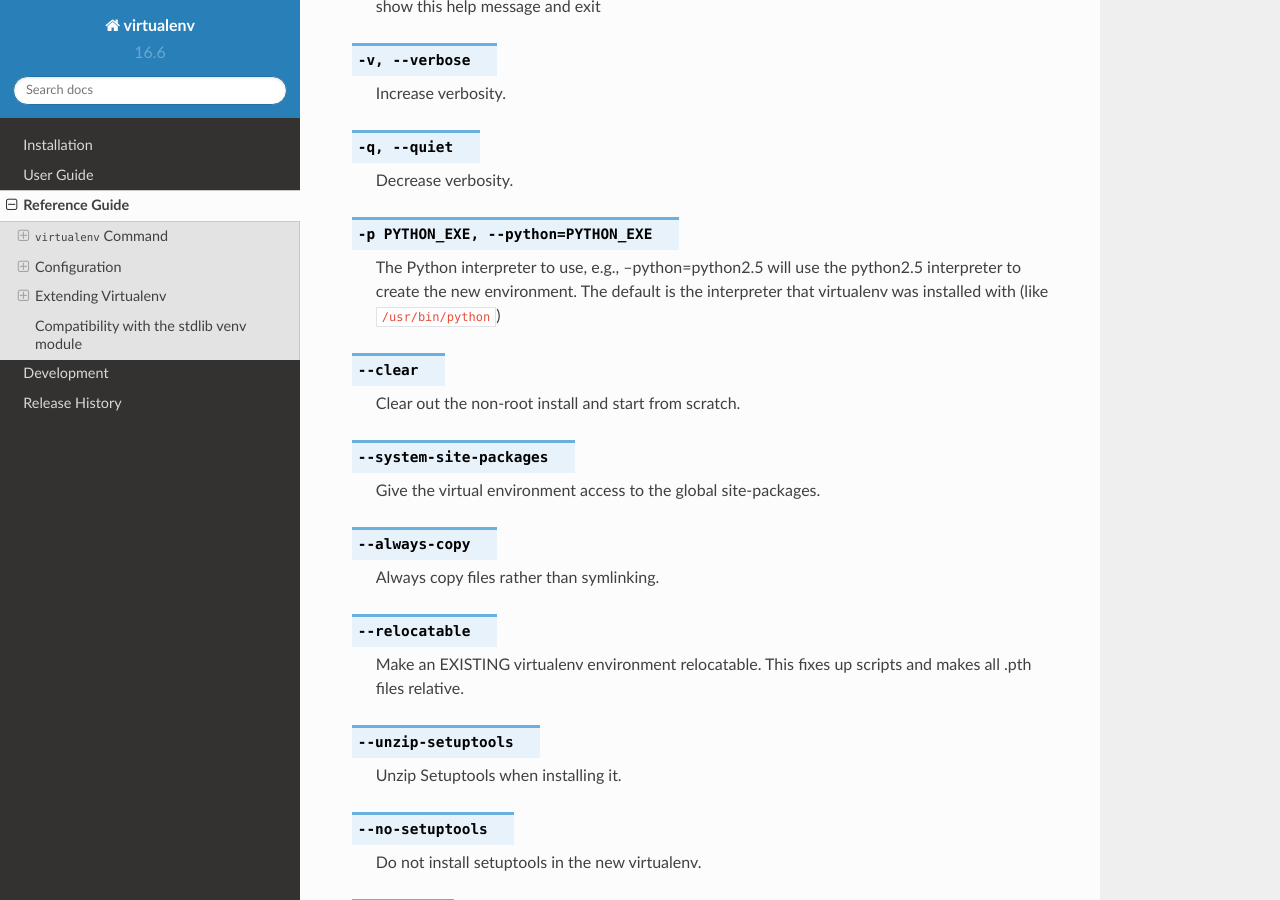
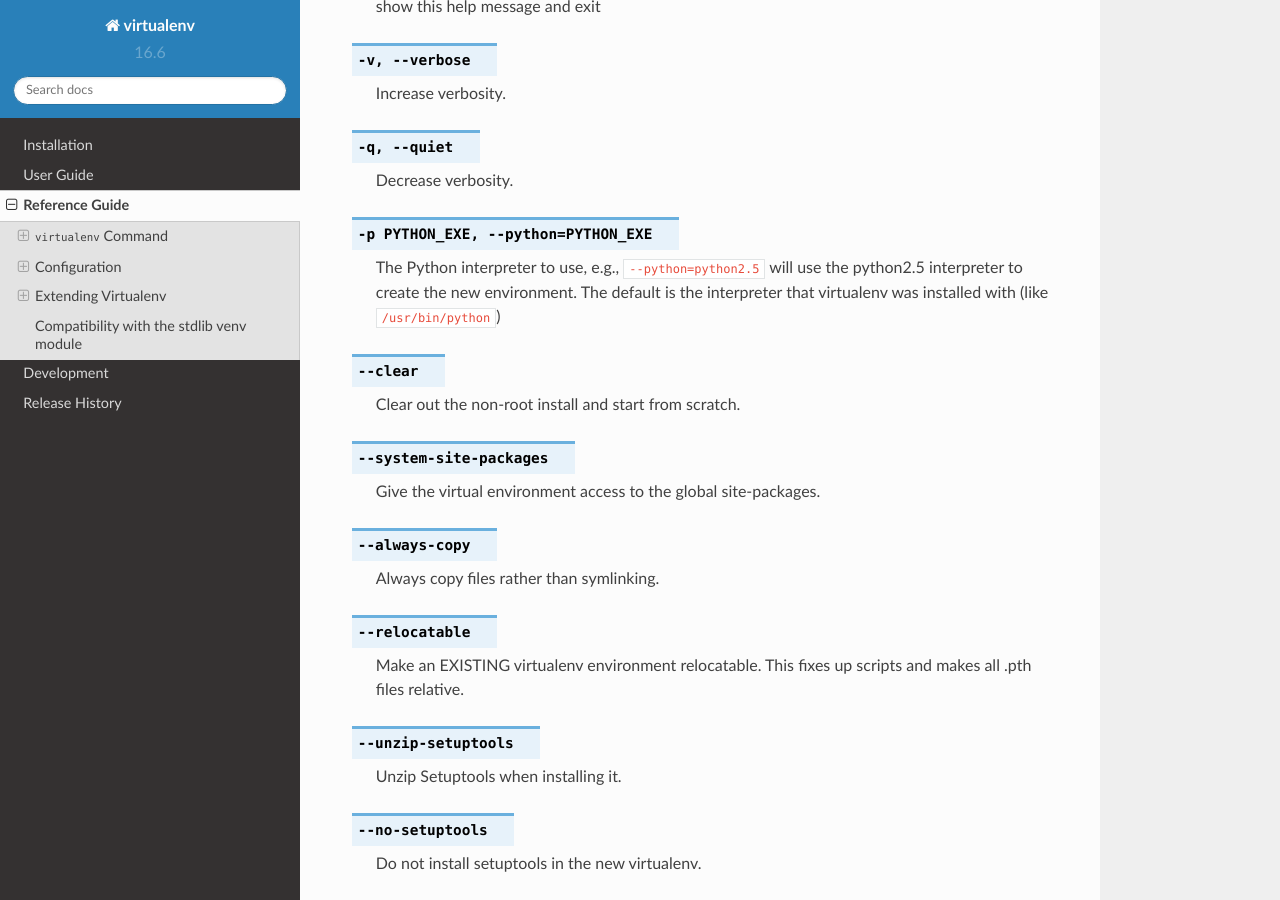
Before and after one commit to pypa/virtualenv, a Sphinx documentation site: the page built from docs/reference.rst, in a window 1280 px wide and 900 px high, scrolled down 568 px. Built offline with Sphinx 7.4.7 and the Read the Docs theme 2.0.0, drawn with Linux system fonts in a browser that asks for light colours.

```diff
--- a/docs/reference.rst
+++ b/docs/reference.rst
@@ -40,7 +40,7 @@ Options
 .. option:: -p PYTHON_EXE, --python=PYTHON_EXE
 
    The Python interpreter to use, e.g.,
-   --python=python2.5 will use the python2.5 interpreter
+   ``--python=python2.5`` will use the python2.5 interpreter
    to create the new environment.  The default is the
    interpreter that virtualenv was installed with
    (like ``/usr/bin/python``)
```
